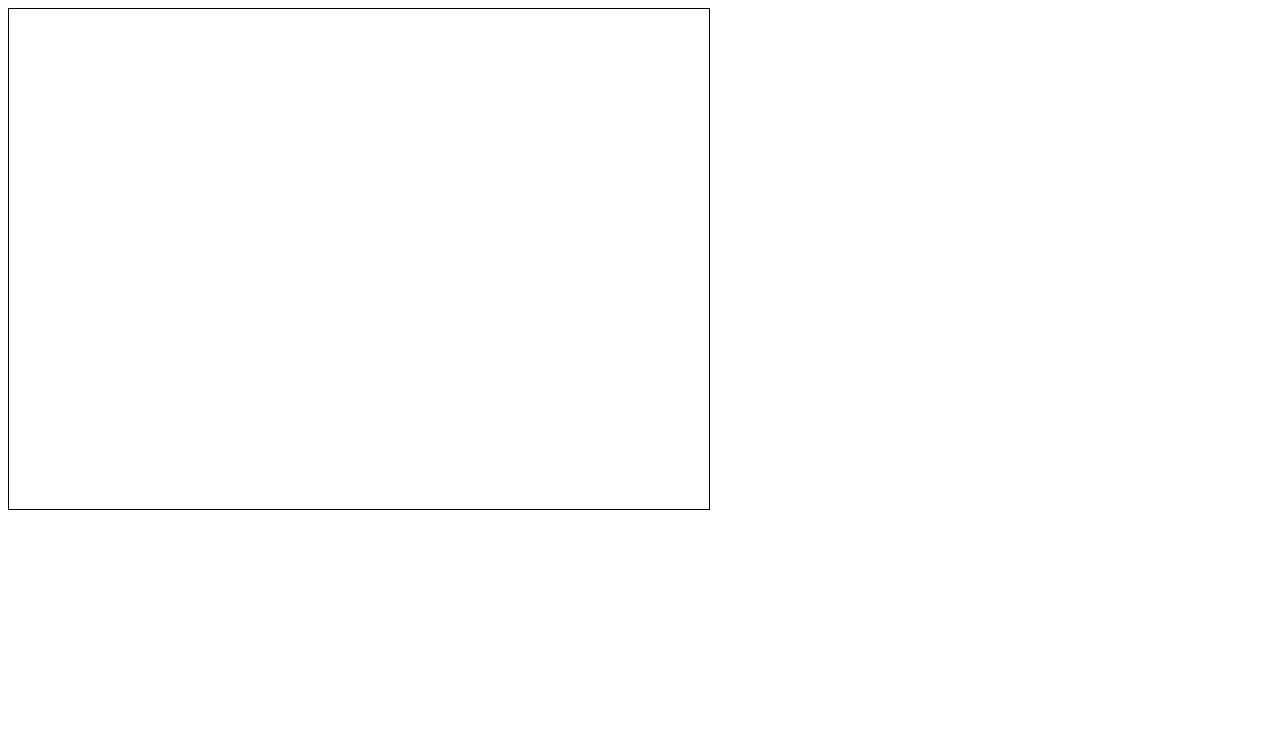
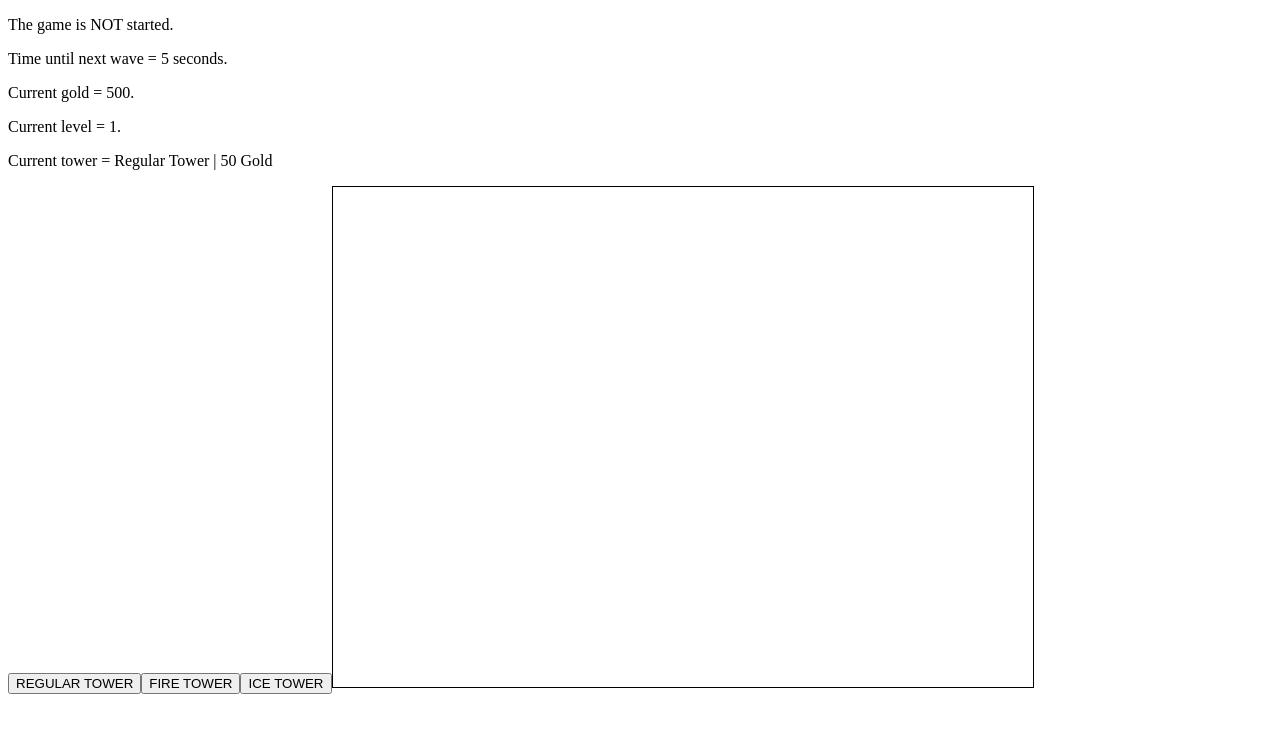
Before and after one commit to juandiseg/towerDefense, a React (Vite) app: page / in a window 1280 px wide. Shown: the top 732 px of the page. Built offline with nearby package versions, Linux system fonts and the light colour scheme.

Commit message:
finally smome process

```diff
--- a/src/App.tsx
+++ b/src/App.tsx
@@ -1,22 +1,69 @@
-import { useRef, useState } from 'react'
+import { useEffect, useRef, useState } from 'react'
 import Tower from "./assets/Tower"
+import RegularTower from "./assets/RegularTower"
+import FireTower from './assets/FireTower'
+import IceTower from './assets/IceTower'
 import Canvas from "./Components/Canvas"
 
+
+
 function App() {
-  const towers = [new Tower("Regular Tower", 50),new Tower("Fire Tower", 100),new Tower("Ice Tower", 200)]
+
+  const height = 500
+  const width = 700
+
+  const towHeight = height/7
+  const towerWidth = width/14
+
+  const towers = [new RegularTower(), new FireTower(), new IceTower()]
 
   const [gameStarted, setStart] = useState<boolean>(false)
-  const [gold, setGold] = useState<number>(100)
-  const [pickedTower, setPickedTower] = useState<Tower>()
+  const [gold, setGold] = useState<number>(500)
+  const [pickedTower, setPickedTower] = useState<Tower>(towers[0])
   const [framesUntilNextWave, setTime] = useState<number>(250)
   const [playerLevel, setLevel] = useState<number>(1)
   const [currentAlignment, setCurrentAlignment] = useState("center");
+  const [playedTowers, setPlayedTowers] = useState<Tower[]>();
+
+  const canvasRef = useRef(null)
+  const ctxRef = useRef(null)
+
+  useEffect(() => {
+    const canvas = canvasRef.current;
+    const ctx = canvas.getContext("2d");
+    ctxRef.current = ctx;
+  }, [])
 
 
+  const clickListener = (e) => {
+      const coordinates = computePointInCanvas(e.clientX, e.clientY)
+      if(coordinates == null){
+        console.log("You clicked outside the canvas...")
+      } else if (gold >= pickedTower.getCost()){
+        const ctx = canvasRef.current.getContext('2d');
+        setGold(gold-pickedTower.getCost())
+        pickedTower.draw(ctx,coordinates)
+    }
+  }
 
-  return (Canvas(700, 500))
+  function computePointInCanvas(asbX:number, absY:number){
+    if(canvasRef.current){
+        const boundingRect = canvasRef.current.getBoundingClientRect();
+        let relativeCoord = {
+            x: asbX-boundingRect.left,
+            y: absY-boundingRect.top,
+        }
+        if(relativeCoord.x < 0 || relativeCoord.x > width){
+            return null;
+        }
+        if(relativeCoord.y<0 || relativeCoord.y > height){
+            return null;
+        }
+        return relativeCoord
+    }
+    return null;
+}
 
-  function holder(){
     return (<><p>
       The game is {gameStarted ? ("") : ("NOT")} started.
     </p>
@@ -30,14 +77,16 @@ function App() {
         Current level = {playerLevel}.
       </p>
       <p>
-        Current tower = {pickedTower===null ? ("Ola") : ("Not yet decided")}
+        Current tower = {pickedTower.getName()} | {pickedTower.getCost()} Gold
       </p>
       <button onClick={selectRegularTower}>REGULAR TOWER</button>
       <button onClick={selectFireTower}>FIRE TOWER</button>
       <button onClick={selectIceTower}>ICE TOWER</button>
+      {Canvas(clickListener, canvasRef, width, height)}
       </>
       )
-  }
+
+
 
   function selectedTower(index:number){
     if(pickedTower?.equals(towers[index])){
@@ -59,6 +108,11 @@ function App() {
   function selectIceTower(){
     selectedTower(2)
   }
+
 }
 
+
+
+
+
 export default App
--- a/src/Components/Canvas.tsx
+++ b/src/Components/Canvas.tsx
@@ -1,28 +1,12 @@
-import useOnDraw from "./Hooks"
-
-const Canvas = (width:number, height:number) =>{
-
-
-    function drawRectangle(ctx:any, point:any) {
-        const recHeight = 80
-        const recWidth = 50
-        if(point != null){
-            ctx.beginPath();
-            ctx.rect(point.x - recWidth/2,point.y - recHeight/2, recWidth, recHeight)
-            ctx.stroke()
-        } else {
-            console.log("point not possible")
-        }
-    }
-
-    const setCanvasRef = useOnDraw(drawRectangle, width, height);
+const Canvas = (handleClick:any, CanvasRef:any, width:number, height:number) =>{
 
     return (
         <canvas
             width={width}
             height={height}
+            onClick={handleClick}
             style={canvasStyle}
-            ref={setCanvasRef}
+            ref={CanvasRef}
         />)
 }
 
--- a/src/Components/Hooks.tsx
+++ /dev/null
@@ -1,59 +0,0 @@
-import { useRef } from "react";
-
-export default function useOnDraw(onDraw:any, width:number, height:number){
-
-    const canvasRef = useRef(null);
-
-    function setCanvasRef(ref:any){
-        if(!ref) return;
-        canvasRef.current = ref;
-        //initMouseMoveListener()
-        initClickListener()
-    }
-
-    function initMouseMoveListener(){
-        const mouseMoveListener = (e:any) => {
-            const coordinates = computePointInCanvas(e.clientX, e.clientY)
-            // do smtg with it
-        }
-        window.addEventListener("mousemove", mouseMoveListener)
-    }
-
-    function initClickListener(){
-        const clickListener = (e:any) => {
-            const coordinates = computePointInCanvas(e.clientX, e.clientY)
-            if(coordinates == null){
-                console.log("You clicked outside the canvas...")
-            } else {
-                console.log(coordinates)
-                const ctx = canvasRef.current.getContext('2d');
-                if(onDraw){
-                    onDraw(ctx, coordinates);
-                }
-            }
-        }
-        window.addEventListener("click", clickListener)
-    }
-
-    function computePointInCanvas(asbX:number, absY:number){
-        if(canvasRef.current){
-            const boundingRect = canvasRef.current.getBoundingClientRect();
-            let relativeCoord = {
-                x: asbX-boundingRect.left,
-                y: absY-boundingRect.top,
-            }
-            if(relativeCoord.x < 0 || relativeCoord.x > width){
-                return null;
-            }
-            if(relativeCoord.y<0 || relativeCoord.y > height){
-                return null;
-            }
-            return relativeCoord
-        }
-        return null;
-    }
-
-    //function draw
-
-    return setCanvasRef;
-}
--- /dev/null
+++ b/src/assets/FireTower.tsx
@@ -0,0 +1,21 @@
+import Tower from "./Tower";
+
+export default class FireTower extends Tower{
+
+    public constructor(){
+        super("Fire Tower", 100);
+    }
+
+    draw(ctx:any, point:any) : void{
+        const towerWidth = 50;
+        const towerHeight = 80;
+        if(point != null){
+            ctx.beginPath();
+            ctx.rect(point.x - towerWidth/2,point.y - towerHeight/2, towerWidth*2, towerHeight*2)
+            ctx.stroke()
+        } else {
+            console.log("point not possible")
+        }
+    }
+
+}
--- /dev/null
+++ b/src/assets/IceTower.tsx
@@ -0,0 +1,21 @@
+import Tower from "./Tower";
+
+export default class IceTower extends Tower{
+
+    public constructor(){
+        super("Ice Tower", 200);
+    }
+
+    draw(ctx:any, point:any) : void{
+        const towerWidth = 50;
+        const towerHeight = 80;
+        if(point != null){
+            ctx.beginPath();
+            ctx.rect(point.x - towerWidth/2,point.y - towerHeight/2, towerWidth*4, towerHeight*4)
+            ctx.stroke()
+        } else {
+            console.log("point not possible")
+        }
+    }
+
+}
--- /dev/null
+++ b/src/assets/RegularTower.tsx
@@ -0,0 +1,21 @@
+import Tower from "./Tower";
+
+export default class RegularTower extends Tower{
+
+    public constructor(){
+        super("Regular Tower", 50);
+    }
+
+    draw(ctx:any, point:any) : void{
+        const towerWidth = 50;
+        const towerHeight = 80;
+        if(point != null){
+            ctx.beginPath();
+            ctx.rect(point.x - towerWidth/2,point.y - towerHeight/2, towerWidth, towerHeight)
+            ctx.stroke()
+        } else {
+            console.log("point not possible")
+        }
+    }
+
+}
--- a/src/assets/Tower.tsx
+++ b/src/assets/Tower.tsx
@@ -1,4 +1,4 @@
-export default class Tower{
+export default abstract class Tower{
     private name:string
     private cost:number
 
@@ -23,4 +23,6 @@ export default class Tower{
         }
         return false
     }
+
+    abstract draw(ctx:any, point:any) : void;
 }
--- a/src/assets/TowerDisplay.tsx
+++ b/src/assets/TowerDisplay.tsx
@@ -1,3 +1,5 @@
+import Tower from "./Tower";
+
 class TowerDisplay{
     private tower:Tower
     private x:number
```
Also changed, not shown: src/util/Monster.tsx (added, +43 -0 lines), src/util/MonsterPath.tsx (added, +9 -0 lines).
